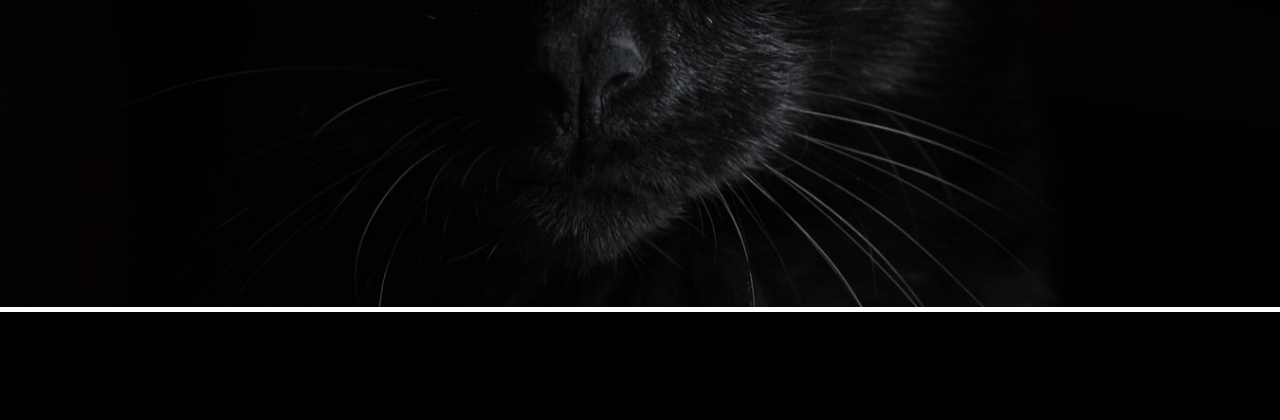
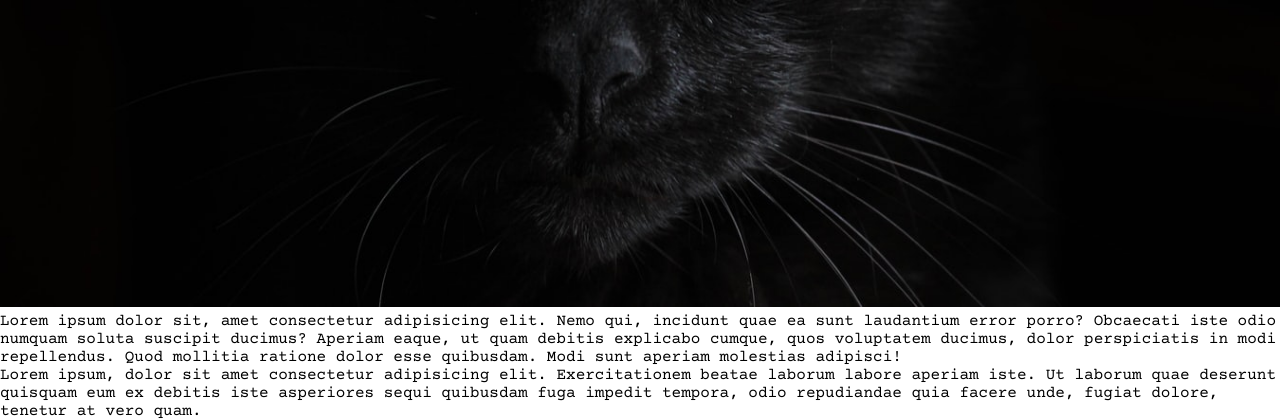
Before and after one commit to BabiMoreira/blog-versioncat, a Django app: page / in a window 1280 px wide. Shown: the part 606-1026 px from the top of the page. Before the commit the page ends 918 px from the top, so only its background shows below. Run offline with Django 3.2, Linux system fonts and the light colour scheme.

Commit message:
adicionar texto

```diff
--- a/website/templates/home.html
+++ b/website/templates/home.html
@@ -3,9 +3,19 @@
 
 {% block content %}
 
-<header >
-    <img class='banner'src="{% static 'imagens/black-cat.jfif' %}" alt="">
+<header>
+    <img class='banner' src="{% static 'imagens/black-cat.jfif' %}" alt="">
 </header>
+
+<section>
+    <div>Lorem ipsum dolor sit, amet consectetur adipisicing elit. Nemo qui, incidunt quae ea sunt laudantium error
+        porro? Obcaecati iste odio numquam soluta suscipit ducimus? Aperiam eaque, ut quam debitis explicabo cumque,
+        quos voluptatem ducimus, dolor perspiciatis in modi repellendus. Quod mollitia ratione dolor esse quibusdam.
+        Modi sunt aperiam molestias adipisci!</div>
+    <div>Lorem ipsum, dolor sit amet consectetur adipisicing elit. Exercitationem beatae laborum labore aperiam iste. Ut
+        laborum quae deserunt quisquam eum ex debitis iste asperiores sequi quibusdam fuga impedit tempora, odio
+        repudiandae quia facere unde, fugiat dolore, tenetur at vero quam.</div>
+</section>
 
 
 {% endblock %}
```
